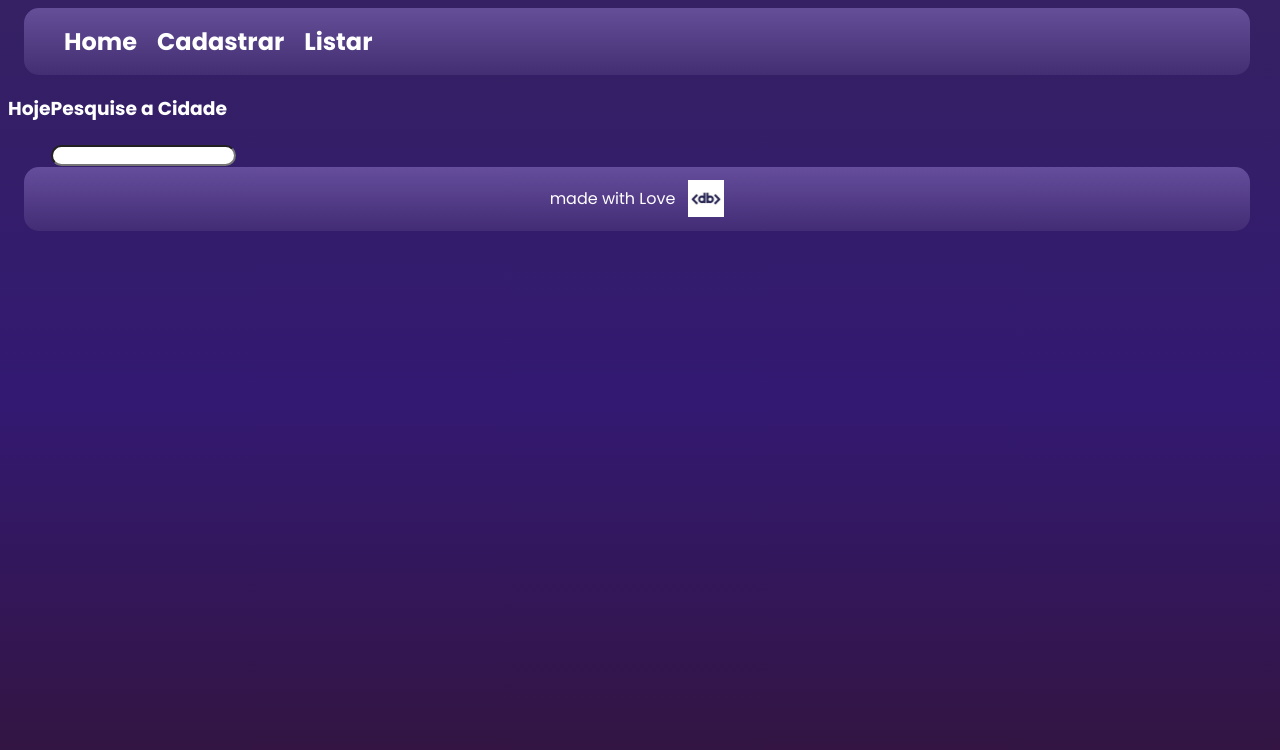
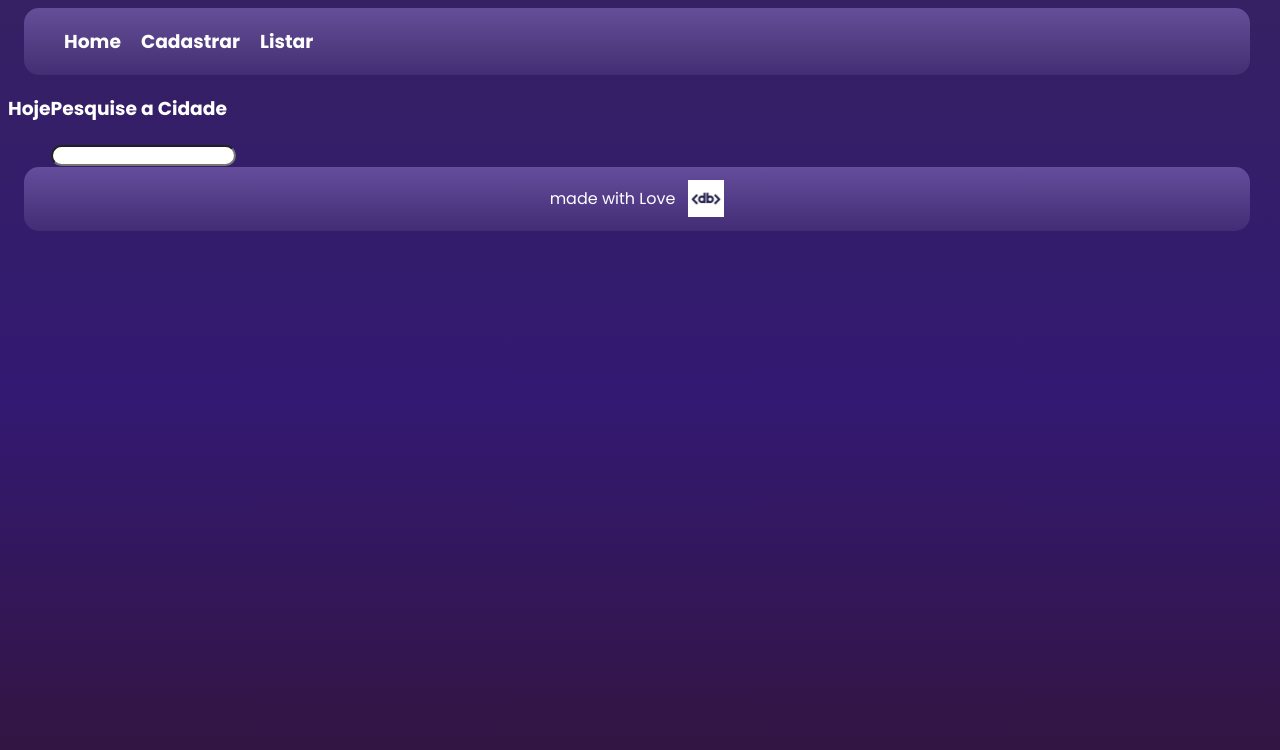
Before and after one commit to jovicarvalho/angular-WeatherAPP, an Angular app: page /home in a window 1280 px wide. Shown: the top 750 px of the page. Built offline with nearby package versions, Linux system fonts and the light colour scheme.

Commit message:
✨router outlet in app component + font size in h/f

```diff
--- a/src/app/app.component.html
+++ b/src/app/app.component.html
@@ -1,3 +1,3 @@
 <app-header></app-header>
-<app-home></app-home>
+<router-outlet></router-outlet>
 <app-footer></app-footer>
--- a/src/app/shared/components/footer/footer.component.css
+++ b/src/app/shared/components/footer/footer.component.css
@@ -4,7 +4,6 @@
     background-image: linear-gradient(rgba(149, 125, 205, 0.5),rgba(82, 61, 127, 0.5)) ;
     border-radius: 15px;
     margin-left: 2vb;
-
     color:white;
     font-size:medium;
     font-family: 'Poppins', sans-serif;
--- a/src/app/shared/components/header/header.component.css
+++ b/src/app/shared/components/header/header.component.css
@@ -4,9 +4,7 @@
     background-image: linear-gradient(rgba(149, 125, 205, 0.5),rgba(82, 61, 127,  0.5)) ;
     border-radius: 15px;
     margin-left: 2vb;
-
     color:white;
-    font-size: x-large;
     font-family: 'Poppins', sans-serif;
     align-items: center;
     display: flex;
--- a/src/app/shared/components/header/header.component.html
+++ b/src/app/shared/components/header/header.component.html
@@ -1,9 +1,9 @@
 <section class="header">
     <nav>
         <ul>
-            <li>Home</li>
-            <li class="notFrist">Cadastrar</li>
-            <li class="notFrist">Listar</li>
+            <li [routerLink]="['/home']"><h3> Home </h3> </li>
+            <li class="notFrist"><h3> Cadastrar </h3></li>
+            <li class="notFrist"><h3> Listar </h3></li>
         </ul>
     </nav>
 
```
